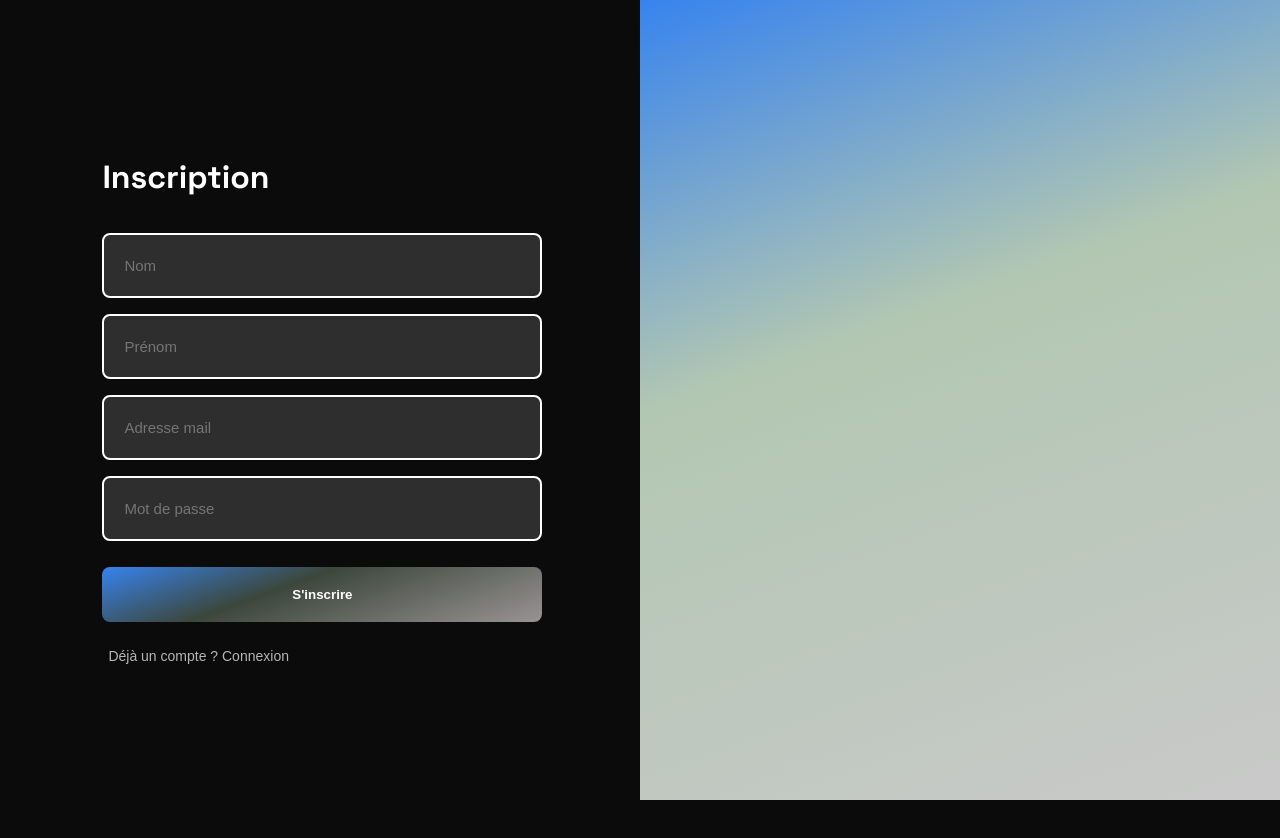
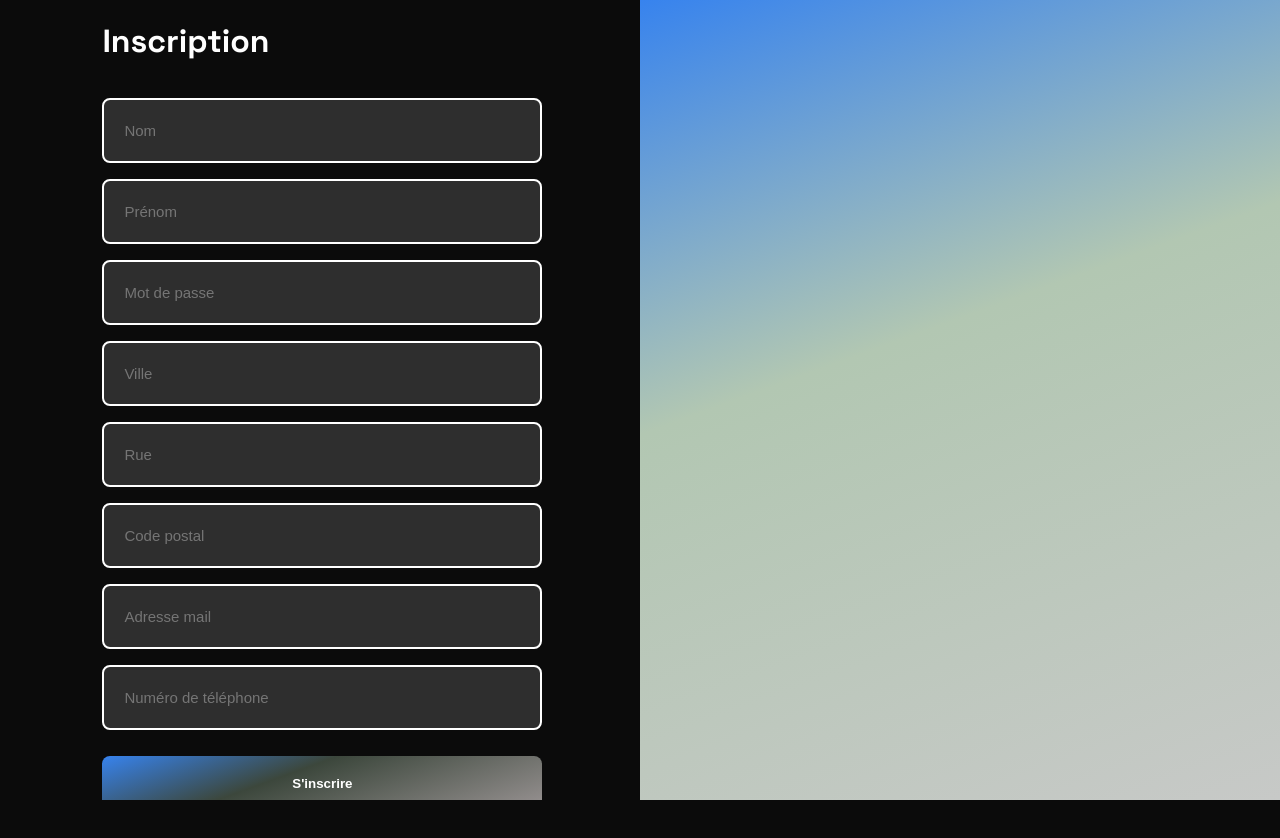
Before and after one commit to IXUI-11/projetangu2026, an Angular app: page /connexion in a window 1280 px wide. Both pictures are taken after a click on the button "Pas de compte ? Inscription". Shown: the top 838 px of the page. Built offline with nearby package versions, Linux system fonts and the light colour scheme.

Commit message:
nouveau placeholder pour les info perso du user

```diff
--- a/src/app/composant-connexion/composant-connexion.html
+++ b/src/app/composant-connexion/composant-connexion.html
@@ -9,8 +9,12 @@
       <form>
         <input type="text" name="nom" [(ngModel)]="nom" placeholder="Nom" />
         <input type="text" name="prenom" [(ngModel)]="prenom" placeholder="Prénom" />
+        <input type="password" name="motDePasse" [(ngModel)]="motDePasse" placeholder="Mot de passe" />
+        <input type ="text" name="ville" [(ngModel)]="ville" placeholder="Ville" />
+        <input type ="text" name="rue" [(ngModel)]="rue" placeholder="Rue" />
+        <input type="text" name="codePostal" [(ngModel)]="codePostal" placeholder="Code postal" />
         <input type="email" name="email" [(ngModel)]="email" placeholder="Adresse mail" />
-        <input type="password" name="motDePasse" [(ngModel)]="motDePasse" placeholder="Mot de passe" />
+        <input type="text" name="numerodetelephone" [(ngModel)]="numerodetelephone" placeholder="Numéro de téléphone" />
         <button type="button" (click)="sInscrire()">S'inscrire</button>
       </form>
     } @else {
```
